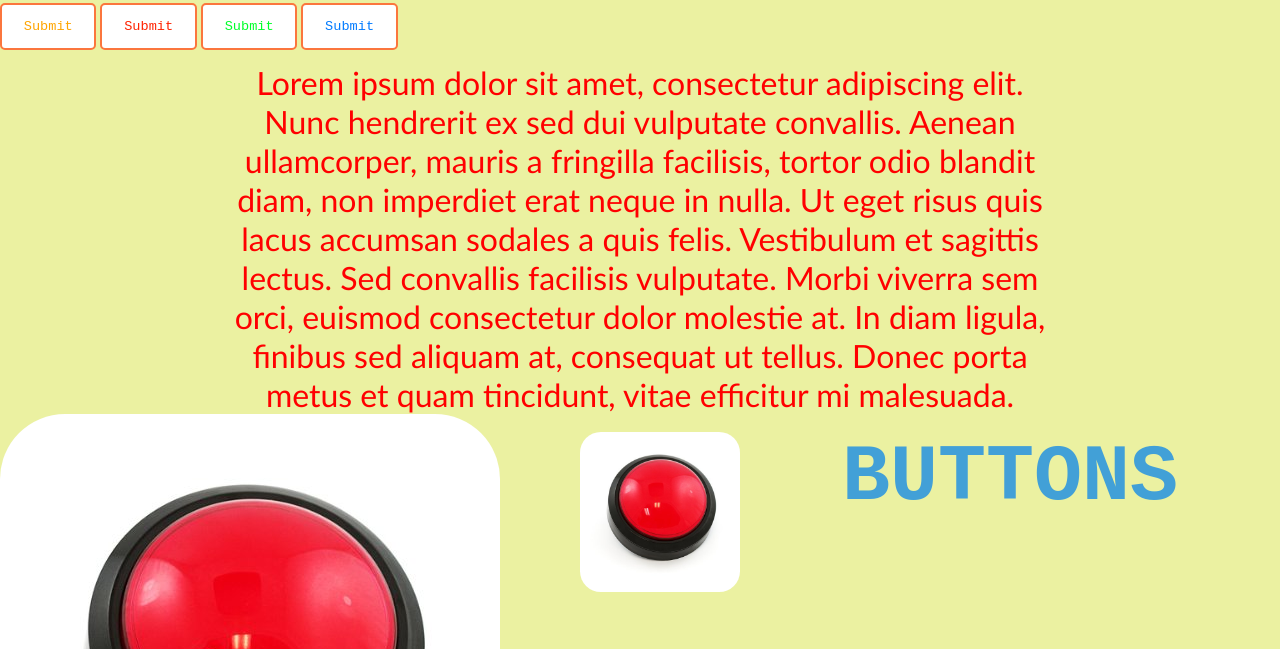
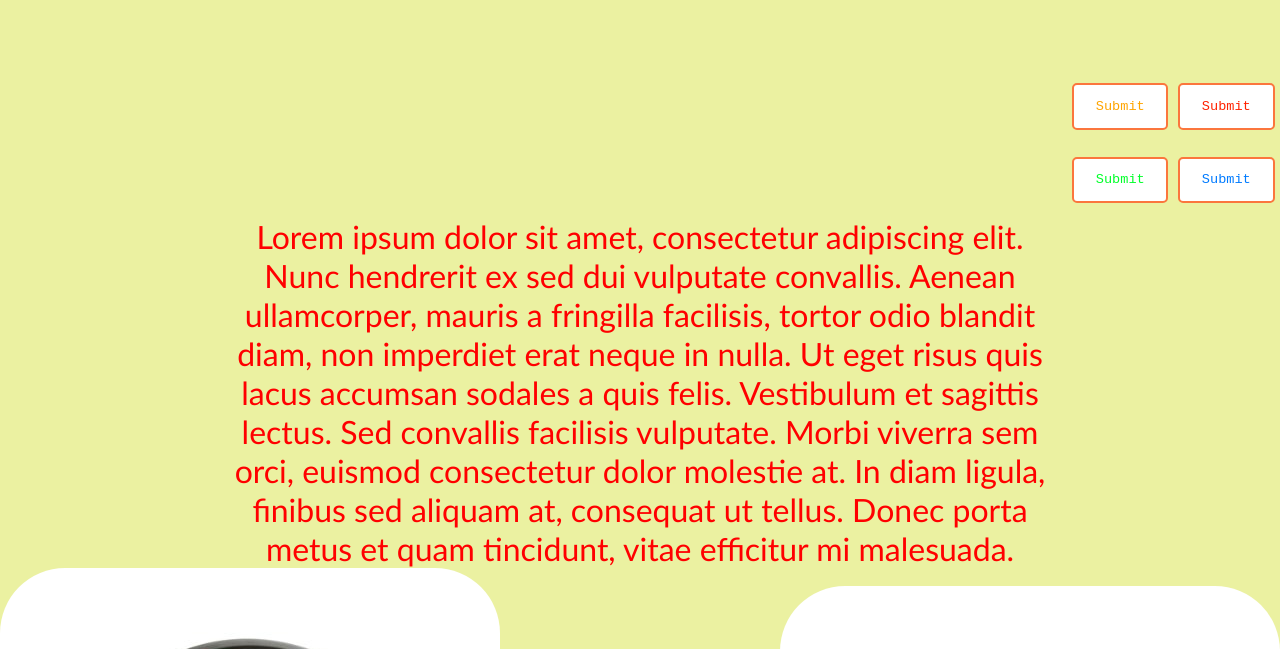
Before and after one commit to Wkelly3/WillKellySass, a website: page index.html in a window 1280 px wide. Shown: the part 303-952 px from the top of the page. Drawn offline with Linux system fonts and the light colour scheme.

Commit message:
text alligning, few tweaks, more organized

```diff
--- a/index.html
+++ b/index.html
@@ -26,11 +26,12 @@
     <p>Learn more about Sass by following <a href="https://sass-lang.com/" target="_blank">this here link.</a></p>
 
     <h2> Welcome to my site!!!</h2>
+    <div class="btns">
     <div class="button">Submit</div>
     <div class="button1">Submit</div>
     <div class="button2">Submit</div>
     <div class="button3">Submit</div>
-    <br>
+    </div>
     <p>
         Lorem ipsum dolor sit amet, consectetur adipiscing elit. Nunc hendrerit ex sed dui vulputate convallis. Aenean ullamcorper, mauris a fringilla facilisis, tortor odio blandit diam, non imperdiet erat neque in nulla. Ut eget risus quis lacus accumsan sodales a quis felis. Vestibulum et sagittis lectus. Sed convallis facilisis vulputate. Morbi viverra sem orci, euismod consectetur dolor molestie at. In diam ligula, finibus sed aliquam at, consequat ut tellus. Donec porta metus et quam tincidunt, vitae efficitur mi malesuada.</p>
 
@@ -38,5 +39,6 @@
     <br>
     <img class="buttonimg1" src="41STOUKE3oL.jpg" alt="button">
     <h2>BUTTONS</h2>
+    <h3>There are so many types of buttons!!!</h3>
 </body>
 </html>
--- a/sass/_img.scss
+++ b/sass/_img.scss
@@ -1,7 +1,5 @@
 .buttonimg1{
-     float: left;
-     height: 10em;
-
+     float: right;
 }
 .buttonimg{
      float: left;
--- a/sass/_main.scss
+++ b/sass/_main.scss
@@ -47,3 +47,8 @@ h2{
 img {
      border-radius: 13%;
    }
+
+.btns{
+     margin-left: 67em;
+     margin-top: 5em;
+}
```
Also changed, not shown: css/style.css, 1 other file.
